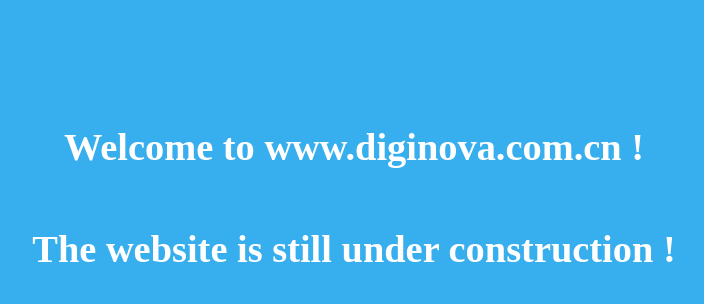
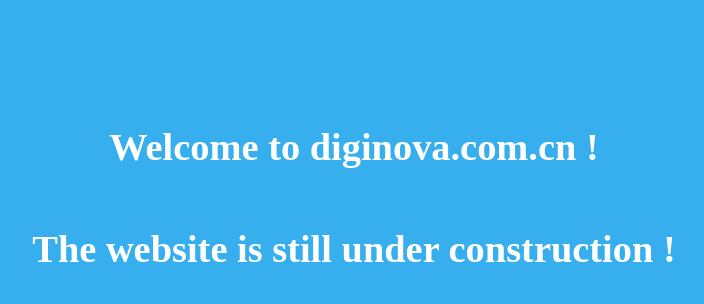
Before and after one commit to seasomlee/seasomlee.github.io, a plain HTML site: page index.html in a window 1280 px wide. Shown: the part 96-400 px from the top of the page, without its empty margins (286-990 px from the left). Drawn offline with Linux system fonts and the light colour scheme.

Commit message:
split 2 repo
Signed-off-by: seasomlee <seasomlee@163.com>

```diff
--- a/index.html
+++ b/index.html
@@ -25,7 +25,7 @@
 </head>
 <body>
     <h3>
-        Welcome to www.diginova.com.cn !
+        Welcome to diginova.com.cn !
         <br>
         The website is still under construction !
     </h3>
```
Also changed, not shown: 1 other file.
